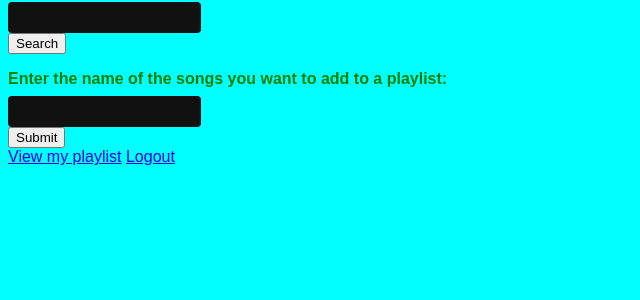
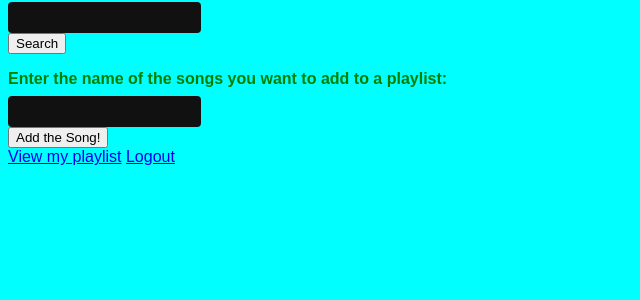
Before and after one commit to kityan2020/CS411Group2, a Flask app: page /Main in a window 1280 px wide. Shown: the part 143-443 px from the top of the page, without its empty margins (0-640 px from the left). Run offline with Flask 3, Linux system fonts and the light colour scheme; some web fonts are replaced.

Commit message:
change the comment

```diff
--- a/app.py
+++ b/app.py
@@ -158,7 +158,7 @@ def displaypl():
 mydb = mysql.connector.connect(
   host="localhost",
   user="root",
-  password="dd020912#"
+  password="911Apexpredator"
 )
 
 if mydb.is_connected():
--- a/templates/Main.HTML
+++ b/templates/Main.HTML
@@ -16,7 +16,7 @@
     <div>
         <label for="add-input">Enter the name of the songs you want to add to a playlist:</label>
         <input type="text"  id="add-input" action="/add/song" name="song">
-        <button method = "post" id="add-button">Submit</button>
+        <button method = "post" id="add-button">Add the Song!</button>
     </div>
 
     <a href='/playlist'>View my playlist</a>
```
